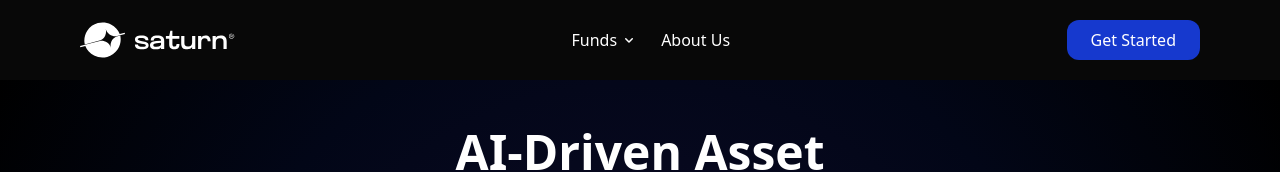
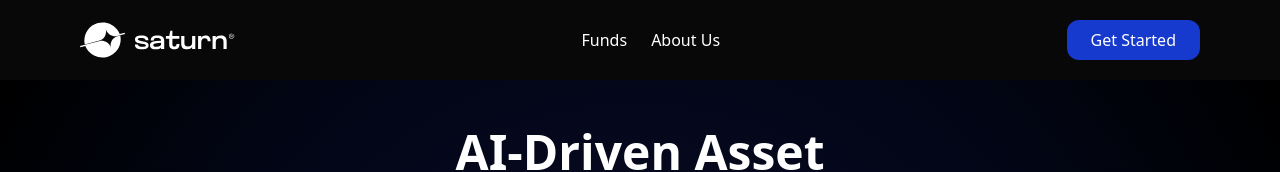
Before and after one commit to Darhniel/saturn-v2, a Next.js app: page / in a window 1280 px wide. Shown: the top 172 px of the page. Built offline with nearby package versions, Linux system fonts and the light colour scheme.

Commit message:
Update Header.tsx

```diff
--- a/components/Header.tsx
+++ b/components/Header.tsx
@@ -25,11 +25,11 @@ export default function Header() {
                 <nav className='hidden lg:flex items-center gap-6'>
                     <Link href={"#funds"} className='flex gap-1 items-center text-white'>
                         Funds
-                        <ChevronDownIcon
+{/*                         <ChevronDownIcon
                             className='text-white'
                             width={16}
                             height={16}
-                        />
+                        /> */}
                     </Link>
                     <Link href={"/about"} className='text-white'>
                         About Us
```
